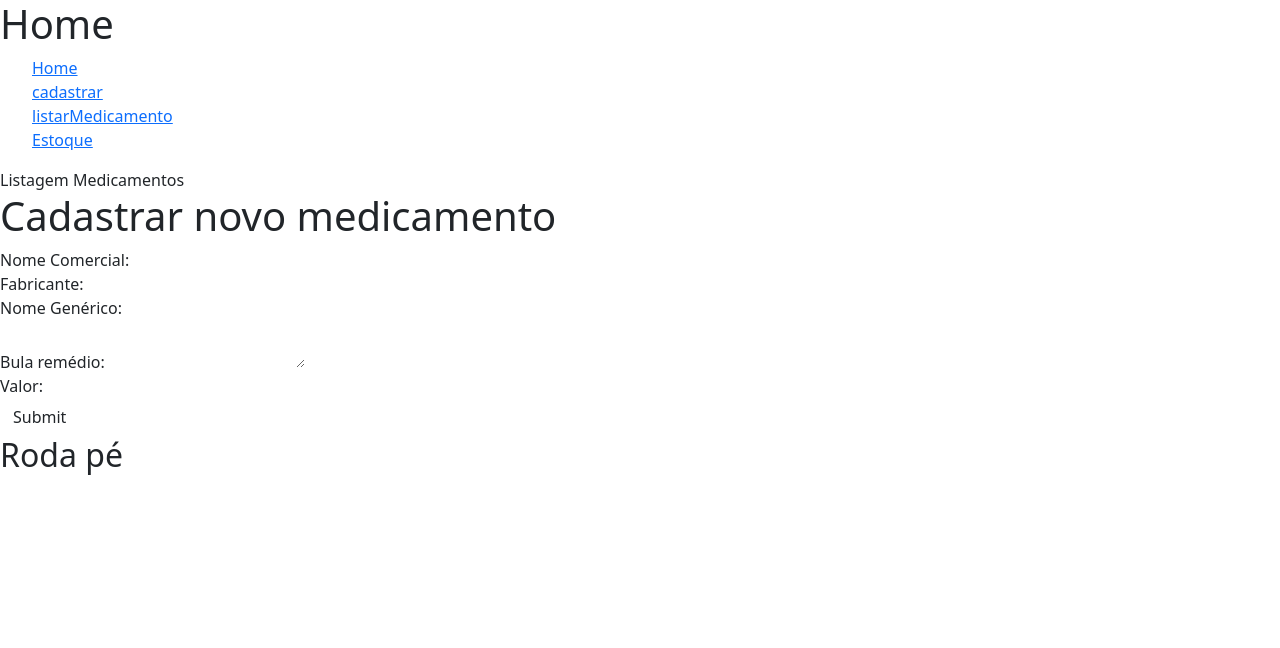
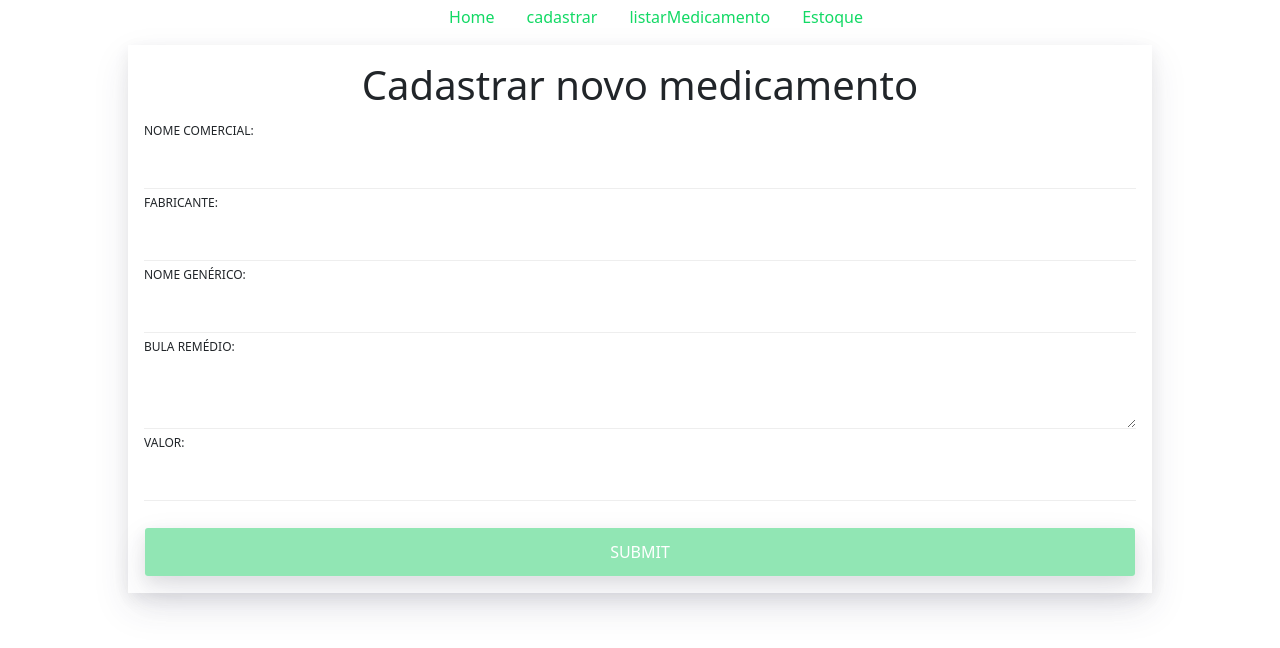
Before and after one commit to HenriqueGalli/farmadata-app, a React (Create React App) app: page /cadastrarMedicamento in a window 1280 px wide. Shown: the top 648 px of the page. Built offline with nearby package versions, Linux system fonts and the light colour scheme.

Commit message:
Inicio Css

```diff
--- a/src/App.css
+++ b/src/App.css
@@ -1,38 +1,13 @@
-.App {
-  text-align: center;
+.Menu{
+  display: flex;
+  flex-direction: row;
+  justify-content:center;
+  background-color: #fff;
 }
 
-.App-logo {
-  height: 40vmin;
-  pointer-events: none;
+.MenuLink{
+  text-decoration: none;
+  margin-left: 2em;
+  margin-top: 0.3em;
+  color: #13d965;
 }
-
-@media (prefers-reduced-motion: no-preference) {
-  .App-logo {
-    animation: App-logo-spin infinite 20s linear;
-  }
-}
-
-.App-header {
-  background-color: #282c34;
-  min-height: 100vh;
-  display: flex;
-  flex-direction: column;
-  align-items: center;
-  justify-content: center;
-  font-size: calc(10px + 2vmin);
-  color: white;
-}
-
-.App-link {
-  color: #61dafb;
-}
-
-@keyframes App-logo-spin {
-  from {
-    transform: rotate(0deg);
-  }
-  to {
-    transform: rotate(360deg);
-  }
-}
--- a/src/App.js
+++ b/src/App.js
@@ -3,19 +3,20 @@ import { BrowserRouter as Router, Route, Link, Routes } from "react-router-dom";
 import Form from "./Form";
 import ListarEstoque from "./ListarEstoque";
 import ListarMedicamento from "./ListarMedicamento";
+import './App.css';
 
 function App() {
 
   return (
     <Router>
       <div className="App">
-        <h1>Home</h1>
-        <ul>
-          <li><Link to="/">Home</Link></li>
-          <li><Link to="/cadastrarMedicamento">cadastrar</Link></li>
-          <li><Link to="/listarMedicamento">listarMedicamento</Link></li>
-          <li><Link to="/listarEstoque">Estoque</Link></li>
-        </ul>
+        <div className="Menu">
+        <Link className="MenuLink" to="/">Home</Link>
+          <Link className="MenuLink"to="/cadastrarMedicamento">cadastrar</Link>
+          <Link className="MenuLink" to="/listarMedicamento">listarMedicamento</Link>
+          <Link className="MenuLink" to="/listarEstoque">Estoque</Link>
+        </div>
+
 
         <Routes>
           <Route path="/cadastrarMedicamento" exact element={<Form  />}/>
--- a/src/Form.css
+++ b/src/Form.css
@@ -30,7 +30,7 @@ body {
 
 form {
   padding: remy(32px);
-  margin-top: 2rem;
+  margin-top: 1rem;
   margin-right: auto;
   margin-left: auto;
   max-width: remy(380px);
@@ -83,7 +83,19 @@ textarea {
   resize: vertical;
 }
 
-.btn {
+#formCadastrar{
+  margin-left: 10%;
+  margin-right: 10%;
+  margin-bottom: 1em;
+}
+
+
+.react-form{
+  padding: 1rem;
+}
+
+#formButton{
+  background-color: #91e6b4;
   display: inline-block;
   padding: 0.75rem 1rem;
   margin-top: 1.618rem;
@@ -93,11 +105,9 @@ textarea {
   color: #fff;
   vertical-align: middle;
   white-space: nowrap;
-  background-color: #ffab00;
   border: 1px solid transparent;
   box-shadow: 0 15px 35px rgba(50, 50, 93, 0.1), 0 5px 15px rgba(0, 0, 0, 0.07);
   cursor: pointer;
   user-select: none;
   @include transition;
-
 }
--- a/src/Form.js
+++ b/src/Form.js
@@ -1,5 +1,7 @@
 import axios from "axios";
 import React from "react";
+import './Form.css';
+
 
 class ReactFormLabel extends React.Component {
     constructor(props) {
@@ -35,7 +37,7 @@ class ReactForm extends React.Component {
 
         this.setState(newState)
     }
-
+n
 
     handleSubmit = (e, message) => {
         e.preventDefault()
@@ -75,10 +77,11 @@ class ReactForm extends React.Component {
     render() {
 
         return (
-            <div>
-                <button>Listagem Medicamentos</button>
+            <div id="formCadastrar">
                 <form className='react-form' onSubmit={this.handleSubmit} afterSubmit={() => this.props.navigation.goBack()}>
-                    <h1>Cadastrar novo medicamento</h1>
+                   <div className="header-form">
+                        <h1>Cadastrar novo medicamento</h1>
+                   </div>
                     <fieldset className='form-group'>
                         <ReactFormLabel htmlFor='nomeComercial' title='Nome Comercial:' />
 
--- a/src/index.js
+++ b/src/index.js
@@ -10,7 +10,6 @@ const root = ReactDOM.createRoot(document.getElementById('root'));
 root.render(
   <React.StrictMode>
     <App />
-    <Footer />
   </React.StrictMode>
 );
 
```
Also changed, not shown: 1 other file (tests, documents, lock files or other folders).
